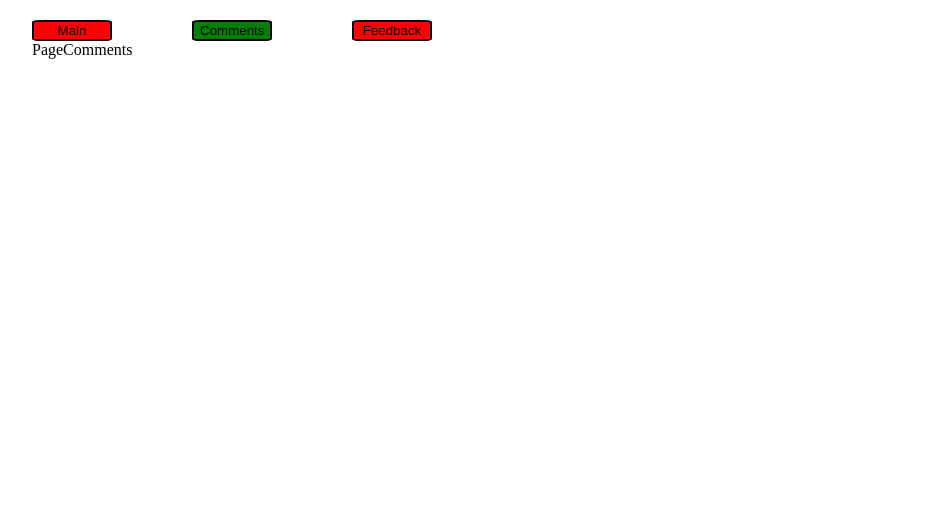
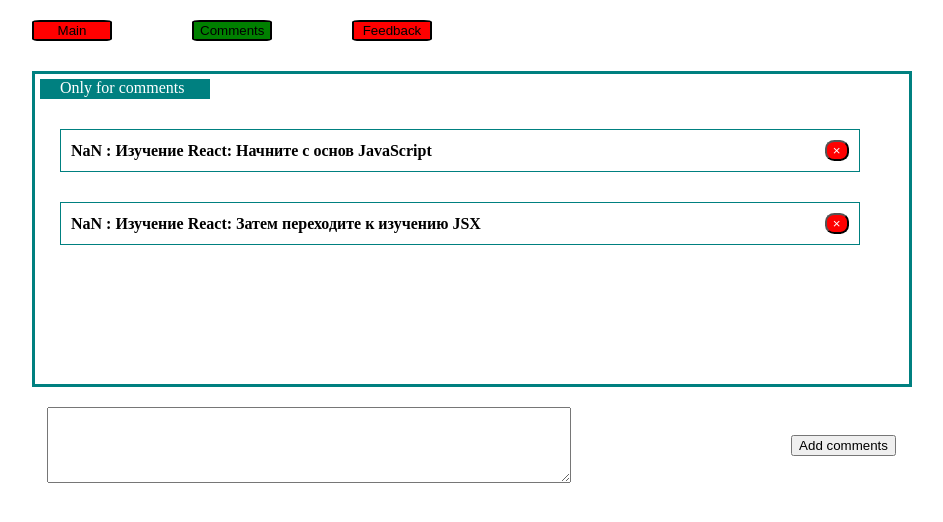
Before and after one commit to Maksimo2025/PracticeMain, a React (Vite) app: page / in a window 1280 px wide. Both pictures are taken after a click on the button "Comments". Shown: the top 522 px of the page, without its empty margins (176-1119 px from the left). Built offline with nearby package versions, Linux system fonts and the light colour scheme.

Commit message:
index does not work

```diff
--- /dev/null
+++ b/src/components/PageContent/components/PageComments/components/AddComment/index.jsx
@@ -0,0 +1,39 @@
+import React, { useState } from "react";
+
+const styles = {
+  w: {
+    margin: "20px 15px",
+    width: "60%",
+    height: "70px",
+  },
+  div: {
+    display: "flex",
+    justifyContent: "space-between",
+    alignItems: "center",
+  },
+};
+
+const AddComment = ({ onCreate }) => {
+  const [value, setValue] = useState("");
+
+  const submitHandler = (event) => {
+    event.preventDefault();
+
+    // if (value.trim()) {
+    onCreate(value.trim());
+    setValue("");
+    // }
+  };
+
+  return (
+    <form onSubmit={submitHandler} style={styles.div}>
+      <textarea
+        value={value}
+        onChange={(event) => setValue(event.target.value)}
+        style={styles.w}
+      />
+      <button type="submit"> Add comments </button>
+    </form>
+  );
+};
+export default AddComment;
--- /dev/null
+++ b/src/components/PageContent/components/PageComments/components/Comments/Item/index.jsx
@@ -0,0 +1,33 @@
+import React from "react";
+
+const styles = {
+  item: {
+    display: "flex",
+    justifyContent: "space-between",
+    alignItems: "center",
+    padding: "10px",
+    border: "1px solid teal",
+    margin: "30px 20px",
+    color: "black",
+    width: "90%",
+  },
+  btn: {
+    background: "red",
+    borderRadius: "40%",
+    color: "white",
+  },
+};
+
+const Item = ({ comment, removeLayer, index }) => {
+  return (
+    <div style={styles.item}>
+      <strong>
+        {index} : {comment.title}
+      </strong>
+      <button onClick={() => removeLayer(comment.id)} style={styles.btn}>
+        &times;
+      </button>
+    </div>
+  );
+};
+export default Item;
--- /dev/null
+++ b/src/components/PageContent/components/PageComments/components/Comments/index.jsx
@@ -0,0 +1,20 @@
+import React from "react";
+import Item from "./Item";
+
+const Comments = ({ comments, remove, index }) => {
+  return (
+    <div>
+      {comments.map((comment) => {
+        return (
+          <Item
+            comment={comment}
+            key={comment.id}
+            removeLayer={remove}
+            index={index + 1}
+          />
+        );
+      })}
+    </div>
+  );
+};
+export default Comments;
--- /dev/null
+++ b/src/components/PageContent/components/PageComments/components/Container/index.jsx
@@ -0,0 +1,29 @@
+import React from "react";
+
+const styles = {
+  lines: {
+    marginTop: " 30px",
+    padding: "5px",
+    width: "100%",
+    height: "300px",
+    border: "3px solid teal",
+    overflow: "auto",
+  },
+  box: {
+    background: "teal",
+    maxWidth: "150px",
+    height: "20px",
+    color: "white",
+    paddingLeft: "20px",
+  },
+};
+
+const Container = ({ children, title }) => {
+  return (
+    <div style={styles.lines}>
+      <div style={styles.box}>{title}</div>
+      {children}
+    </div>
+  );
+};
+export default Container;
--- a/src/components/PageContent/components/PageComments/index.jsx
+++ b/src/components/PageContent/components/PageComments/index.jsx
@@ -1,6 +1,57 @@
-import React from "react";
+import React, { useState } from "react";
+import Comments from "./components/Comments";
+import Container from "./components/Container";
+import AddComment from "./components/AddComment";
+
+const styles = {
+  p: {
+    fontSize: "20px",
+    marginTop: "20px",
+    marginLeft: "100px",
+  },
+};
 
 const PageComments = () => {
-  return <div>PageComments</div>;
+  const [comments, setComments] = useState([
+    { id: 1, title: "Изучение React: Начните с основ JavaScript" },
+    { id: 2, title: "Изучение React: Затем переходите к изучению JSX" },
+  ]);
+
+  const removeComments = (id) => {
+    setComments(
+      comments.filter((c) => {
+        return c.id !== id;
+      })
+    );
+  };
+
+  // const newComments = (title) => {
+  //   setComments(
+  //     comments.concat([
+  //       {
+  //         id: Date.now(),
+  //         title,
+  //       },
+  //     ])
+  //   );
+  // };
+  const newComments = (title) => {
+    setComments((prev) => {
+      return [...prev, { id: Date.now(), title }];
+    });
+  };
+
+  return (
+    <div>
+      <Container title="Only for comments">
+        {comments.length !== 0 ? (
+          <Comments comments={comments} remove={removeComments} />
+        ) : (
+          <p style={styles.p}> Без комментарий </p>
+        )}
+      </Container>
+      <AddComment onCreate={newComments} />
+    </div>
+  );
 };
 export default PageComments;
--- a/src/components/PageContent/components/PageMain/components/SectionOne/index.jsx
+++ b/src/components/PageContent/components/PageMain/components/SectionOne/index.jsx
@@ -8,7 +8,6 @@
     <SectionWrapper title="sectionOne">
       <h2> Методы массива</h2>
       <ul>
-        {/* <LiSection named={info[0].text} /> */}
         {info.map((inf) => {
           return <LiSection key={inf.text} {...inf} />;
         })}
--- a/src/components/PageContent/components/PageMain/components/SectionTwo/index.jsx
+++ b/src/components/PageContent/components/PageMain/components/SectionTwo/index.jsx
@@ -2,7 +2,7 @@
 import SectionWrapper from "../SectionWrapper";
 import ImageList from "./components/ImageList";
 import Column from "./components/Column";
-import Labels from "./components/Labels";
+// import Labels from "./components/Labels";
 import predator from "../../../../../../assets/predator.jpg";
 
 const styles = {
@@ -36,7 +36,7 @@
         <div style={styles.empty}> Nothing </div>
       )}
 
-      <Labels />
+      {/* <Labels /> */}
     </SectionWrapper>
   );
 };
```
Also changed, not shown: src/App.jsx (+9 -0 lines).
